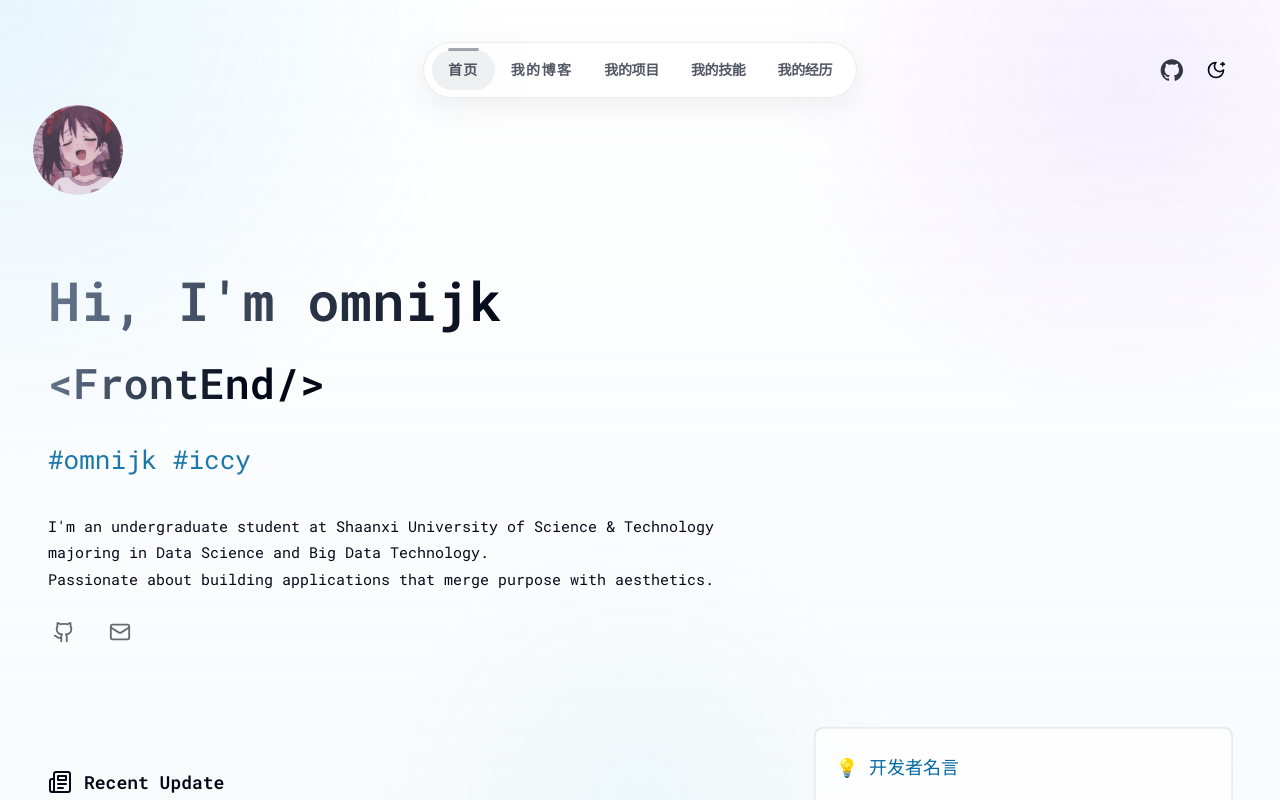
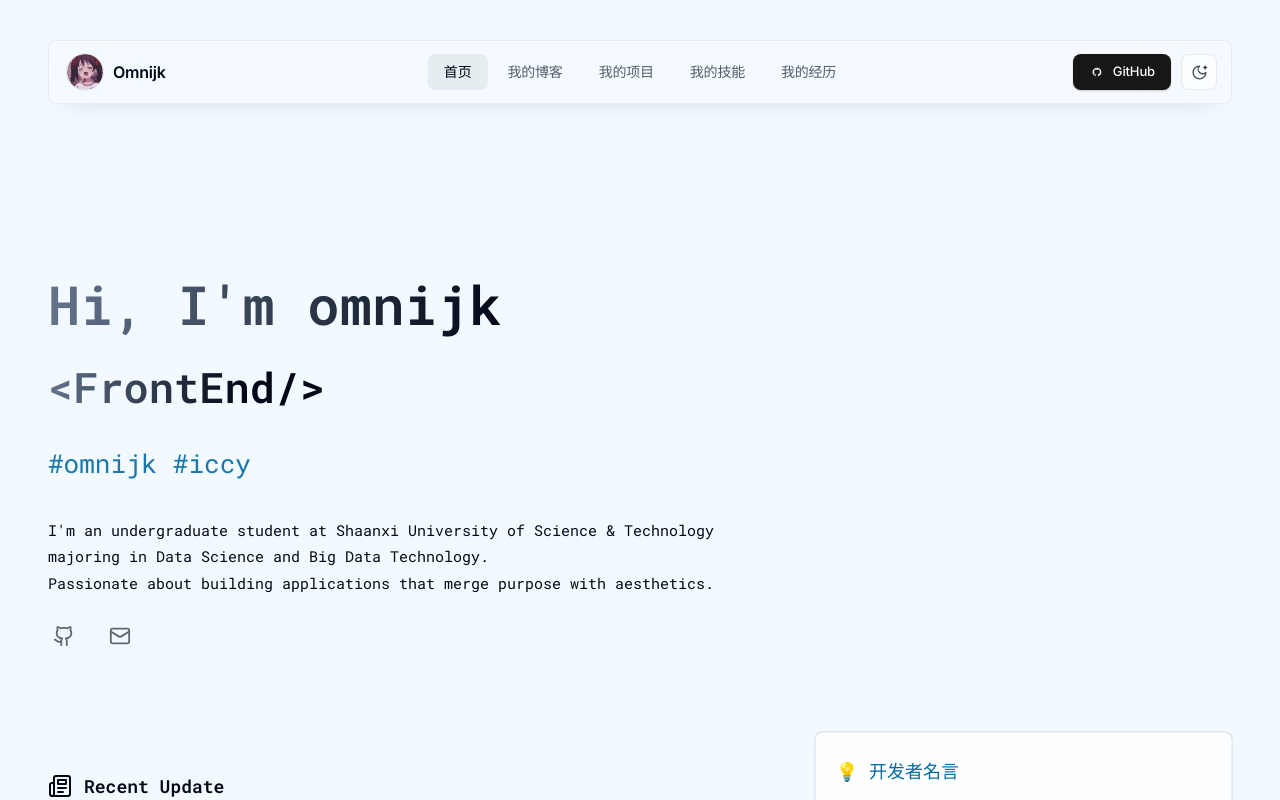
Before and after one commit to omnijk/omnijk.com, a Next.js app: page / in a window 1280 px wide. Shown: the top 800 px of the page. Built offline with nearby package versions, Linux system fonts and the light colour scheme.

Commit message:
chore: 导航栏UI调整

```diff
--- a/app/global.css
+++ b/app/global.css
@@ -103,21 +103,14 @@
   }
   body {
     @apply bg-background text-foreground;
-    background-image:
-      radial-gradient(circle at top left, hsl(199 89% 48% / 0.18), transparent 34%),
-      radial-gradient(circle at 85% 12%, hsl(262 83% 58% / 0.12), transparent 28%),
-      radial-gradient(circle at 50% 100%, hsl(180 70% 45% / 0.08), transparent 28%),
-      linear-gradient(180deg, hsl(var(--background)) 0%, hsl(var(--background)) 36%, hsl(210 40% 98% / 0.03) 100%);
     background-attachment: fixed;
   }
 }
 
+/* 浅色页面底色对齐 LangChain：#F2F9FF，去掉彩色渐变 */
 html.light body {
-  background-image:
-    radial-gradient(circle at top left, hsl(199 89% 48% / 0.1), transparent 32%),
-    radial-gradient(circle at 88% 10%, hsl(262 83% 58% / 0.08), transparent 26%),
-    radial-gradient(circle at 50% 100%, hsl(180 70% 45% / 0.05), transparent 26%),
-    linear-gradient(180deg, hsl(var(--background)) 0%, hsl(210 40% 98% / 0.9) 100%);
+  background-color: #f2f9ff;
+  background-image: none;
 }
 
 html:not(.light) body {
@@ -258,28 +251,6 @@ html:not(.light) pre {
 
 html:not(.light) .prose :not(pre) > code {
   color: #7dd3fc;
-}html.light .site-nav {
-  background: rgba(255, 255, 255, 0.82) !important;
-  border: 1px solid rgba(15, 23, 42, 0.08);
-  box-shadow: 0 10px 30px rgba(15, 23, 42, 0.06);
-}
-
-html.light .site-nav-item {
-  color: rgba(15, 23, 42, 0.72);
-}
-
-html.light .site-nav-item:hover {
-  background: rgba(15, 23, 42, 0.07) !important;
-  color: rgba(15, 23, 42, 0.95);
-}
-
-html.light .site-nav-selected {
-  background: rgba(15, 23, 42, 0.06) !important;
-}
-
-html.light .site-nav-selected-line {
-  border-top-color: rgba(15, 23, 42, 0.38);
-  box-shadow: 0 20px 100px 8px rgba(15, 23, 42, 0.14);
 }
 
 html.light .blog-content pre {
@@ -314,9 +285,3 @@ html.light .recent-update-overlay h2 {
 html.light .recent-update-overlay p {
   color: rgba(51, 65, 85, 0.92) !important;
 }
-
-/* Ensure theme toggle icon size wins over iconfont.css default */
-.theme-toggle-icon.iconfont {
-  font-size: 22px !important;
-  line-height: 1 !important;
-}
--- a/components/Avatar.jsx
+++ b/components/Avatar.jsx
@@ -1,30 +1,28 @@
-"use client";
-
 import Image from "next/image";
 import Link from "next/link";
 import avatarImg from "@/public/images/avatar.png";
 
-export default function Avatar({ page }) {
-  const isHomePage = page === "/";
-
+export default function Avatar() {
   return (
-    <div className="flex items-center justify-start col-span-1">
-      <Link href="/" className="avatar-shake-group inline-block">
-        <div
-          className={`flex flex-col items-start justify-end transition-transform duration-700 ease-out will-change-transform ${
-            isHomePage ? "translate-y-20 scale-150" : ""
-          }`}
+    <Link
+      href="/"
+      aria-label="Omnijk 首页"
+      className="avatar-shake-group flex shrink-0 items-center gap-2.5 py-1 pl-1 pr-2.5"
     >
+      <span className="relative flex h-9 w-9 shrink-0 items-center justify-center overflow-hidden rounded-full bg-muted ring-1 ring-black/[0.06] dark:ring-white/[0.12]">
         <Image
           src={avatarImg}
-            width={60}
-            alt="avatar"
-            className="avatar-shake-target rounded-full opacity-90"
-            loading={isHomePage ? "eager" : "lazy"}
+          alt="Omnijk"
+          width={36}
+          height={36}
+          priority
           unoptimized
+          className="avatar-shake-target h-full w-full object-cover"
         />
-        </div>
+      </span>
+      <span className="text-base font-semibold tracking-[-0.015em] text-foreground">
+        Omnijk
+      </span>
     </Link>
-    </div>
   );
 }
--- a/components/Header.jsx
+++ b/components/Header.jsx
@@ -1,31 +1,41 @@
 "use client";
 
 import { usePathname } from "next/navigation";
+import Link from "next/link";
 import Avatar from "./Avatar";
 import Navbar from "./Navbar";
+import { MobileMenu } from "./MobileMenu";
 import ThemeToggle from "./ThemeToggle";
 import GithubIcon from "@/public/icons/GithubIcon";
-import Link from "next/link";
 
 export default function Header() {
   const pathname = usePathname();
   const page = pathname.split("/").slice(0, 2).join("/");
 
   return (
-    <header className="grid w-full grid-flow-col grid-cols-3 sm:grid-cols-4">
-      <Avatar page={page} />
+    <header className="sticky top-4 z-50 w-full">
+      <div className="relative flex h-16 items-center justify-between gap-2 rounded-lg border border-black/[0.055] bg-white/25 px-2.5 font-sans shadow-[0_1px_0_rgba(255,255,255,0.6)_inset,0_10px_30px_-22px_rgba(15,23,42,0.3)] backdrop-blur-2xl backdrop-saturate-150 transition-colors dark:border-white/[0.06] dark:bg-neutral-950/45 dark:shadow-[0_1px_0_rgba(255,255,255,0.04)_inset,0_16px_40px_-24px_rgba(0,0,0,0.9)] sm:px-3.5">
+        <Avatar />
 
         <Navbar page={page} />
 
-      <div className="flex items-center justify-end gap-2">
+        <div className="flex items-center gap-2.5">
           <Link
             href="https://github.com/omnijk/omnijk.com"
             target="_blank"
-          className="text-foreground/80 hover:text-foreground dark:text-white/80 dark:hover:text-white"
+            rel="noreferrer"
+            className="group hidden h-9 items-center gap-2 rounded-[8px] bg-neutral-900 px-4 text-[13px] font-medium tracking-[-0.01em] text-white shadow-[0_1px_2px_rgba(0,0,0,0.2)] transition-all hover:-translate-y-px hover:bg-neutral-800 hover:shadow-[0_4px_12px_rgba(0,0,0,0.18)] dark:bg-white dark:text-neutral-950 dark:hover:bg-neutral-200 sm:inline-flex"
           >
-          <GithubIcon className="h-10 w-10" />
+            <GithubIcon className="h-4 w-4 opacity-90 transition-opacity group-hover:opacity-100" />
+            GitHub
           </Link>
+
           <ThemeToggle />
+
+          <div className="lg:hidden">
+            <MobileMenu />
+          </div>
+        </div>
       </div>
     </header>
   );
--- a/components/MobileMenu.jsx
+++ b/components/MobileMenu.jsx
@@ -1,13 +1,11 @@
 "use client";
 
-import { Button } from "@/components/ui/button";
 import {
   Sheet,
   SheetContent,
-  SheetHeader,
   SheetTrigger,
 } from "@/components/ui/sheet";
-import { ChevronDown } from "lucide-react";
+import { Menu } from "lucide-react";
 import { navigationItems } from "./Navbar";
 import Link from "next/link";
 import { cn } from "@/lib/utils";
@@ -16,7 +14,7 @@ import { useEffect, useState } from "react";
 
 export function MobileMenu() {
   const pathname = usePathname();
-  const page = navigationItems.find((item) => item.href === pathname);
+  const page = pathname.split("/").slice(0, 2).join("/");
   const [open, setOpen] = useState(false);
 
   useEffect(() => {
@@ -26,32 +24,47 @@ export function MobileMenu() {
   return (
     <Sheet open={open} onOpenChange={(state) => setOpen(state)}>
       <SheetTrigger asChild>
-        <Button className="bg-secondary text-muted-foreground shadow-[0_0px_3px_0.5px_#2f2f2f] hover:bg-[#f2f2f20d] rounded-full pr-2">
-          <span className="pr-1">
-            {pathname === "/" ? "首页" : page?.name || "菜单"}
-          </span>
-          <ChevronDown size={15} />
-        </Button>
+        <button
+          type="button"
+          aria-label="打开菜单"
+          className="inline-flex h-9 w-9 items-center justify-center rounded-[8px] border border-black/[0.08] bg-white/60 text-foreground transition-colors hover:bg-black/[0.05] dark:border-white/[0.1] dark:bg-white/[0.04] dark:hover:bg-white/[0.08]"
+        >
+          <Menu className="h-[18px] w-[18px]" />
+        </button>
       </SheetTrigger>
       <SheetContent
-        className="mt-10 ml-6 mr-10 border-none text-muted-foreground rounded-xl"
         side="top"
+        className="top-[5.5rem] mx-3 mt-0 rounded-[10px] border border-black/[0.08] bg-white/95 p-2 font-sans shadow-[0_24px_60px_-20px_rgba(15,23,42,0.35)] backdrop-blur-2xl backdrop-saturate-150 dark:border-white/[0.09] dark:bg-neutral-950/90 sm:mx-4"
       >
-        <ul className="flex flex-col pl-5 mt-5 space-y-1">
-          {navigationItems.map((item, index) => (
-            <li key={index}>
+        <div className="flex h-9 items-center px-4">
+          <span className="text-[11px] font-semibold uppercase tracking-[0.2em] text-muted-foreground">
+            导航
+          </span>
+        </div>
+        <nav className="flex flex-col gap-0.5 p-2">
+          {navigationItems.map((item) => {
+            const isSelected = page === item.href;
+
+            return (
               <Link
+                key={item.name}
                 href={item.href}
+                aria-current={isSelected ? "page" : undefined}
                 className={cn(
-                  pathname === item.href ? "font-bold" : "",
-                  "flex items-center py-3"
+                  "flex items-center justify-between rounded-[8px] px-4 py-3 text-sm transition-colors",
+                  isSelected
+                    ? "bg-black/[0.05] font-semibold text-foreground dark:bg-white/[0.08]"
+                    : "text-muted-foreground hover:bg-black/[0.03] hover:text-foreground dark:hover:bg-white/[0.05]"
                 )}
               >
                 {item.name}
+                {isSelected && (
+                  <span className="h-1.5 w-1.5 rounded-full bg-sky-500" />
+                )}
               </Link>
-            </li>
-          ))}
-        </ul>
+            );
+          })}
+        </nav>
       </SheetContent>
     </Sheet>
   );
--- a/components/Navbar.jsx
+++ b/components/Navbar.jsx
@@ -1,7 +1,6 @@
 "use client";
 import { motion } from "framer-motion";
 import Link from "next/link";
-import { MobileMenu } from "./MobileMenu";
 
 export const navigationItems = [
   {
@@ -28,51 +27,35 @@ export const navigationItems = [
 
 export default function Navbar({ page }) {
   return (
-    <>
-      <div className="justify-center hidden col-span-2 mt-0.5 sm:flex h-14">
-        <ul className="site-nav items-center justify-center hidden bg-[#f2f2f21a] rounded-full sm:flex px-2 py-1 ">
+    <nav className="absolute left-1/2 hidden -translate-x-1/2 lg:block">
+      <ul className="flex items-center gap-1">
         {navigationItems.map((item) => {
-            const isSelected = page == item.href;
+          const isSelected = page === item.href;
+
           return (
-              <motion.li key={item.name} className="relative">
+            <li key={item.name} className="relative">
               {isSelected && (
-                  <>
-                    <div className="site-nav-selected-line absolute left-1/4 w-1/2 mx-auto border-t-[3px] rounded-full shadow-[0_20px_100px_8px_#fff]">
-                      <motion.div
-                        className="absolute inset-0"
-                        layoutId="selected"
-                      ></motion.div>
-                    </div>
-                    <div className="site-nav-selected absolute top-0.5 bottom-0.5 w-full bg-[#f2f2f20d] rounded-full">
-                      <motion.div
-                        className="absolute inset-0"
-                        layoutId="selecteddiv"
-                      ></motion.div>
-                    </div>
-                  </>
+                <motion.span
+                  layoutId="nav-active"
+                  className="absolute inset-0 rounded-[7px] bg-black/[0.055] dark:bg-white/[0.09]"
+                  transition={{ type: "spring", stiffness: 420, damping: 34 }}
+                />
               )}
               <Link
                 href={item.href}
-                  className="site-nav-item block rounded-full overflow-hidden"
-                >
-                  <motion.div
-                    whileHover={{
-                      backgroundColor: "#f2f2f20d",
-                    }}
-                    className={`px-4 py-3 rounded-full ${item.name !== "首页" && item.name !== "我的博客" ? "tracking-tight" : "tracking-widest"} font-bold text-sm`}
+                aria-current={isSelected ? "page" : undefined}
+                className={`relative z-10 flex h-9 items-center rounded-[7px] px-4 text-sm font-medium tracking-[-0.015em] transition-colors ${
+                  isSelected
+                    ? "text-foreground"
+                    : "text-foreground/65 hover:text-foreground"
+                }`}
               >
                 {item.name}
-                  </motion.div>
               </Link>
-              </motion.li>
+            </li>
           );
         })}
       </ul>
-      </div>
-
-      <div className="flex items-center justify-center sm:hidden">
-        <MobileMenu />
-      </div>
-    </>
+    </nav>
   );
 }
--- a/components/ThemeToggle.jsx
+++ b/components/ThemeToggle.jsx
@@ -12,7 +12,10 @@ export default function ThemeToggle() {
 
   if (!mounted) {
     return (
-      <button aria-label="Toggle theme" className="w-8 h-8 rounded-md" />
+      <span
+        aria-hidden="true"
+        className="inline-flex h-9 w-9 rounded-[8px] border border-black/[0.08] bg-white/60 dark:border-white/[0.1] dark:bg-white/[0.04]"
+      />
     );
   }
 
@@ -20,14 +23,15 @@ export default function ThemeToggle() {
 
   return (
     <button
-      aria-label="Toggle theme"
+      type="button"
+      aria-label="切换主题"
       onClick={() => setTheme(isDark ? "light" : "dark")}
-      className="flex items-center justify-center w-8 h-8 p-1 rounded-md hover:bg-muted/10 transition"
+      className="inline-flex h-9 w-9 items-center justify-center rounded-[8px] border border-black/[0.08] bg-white/60 text-foreground/70 transition-all hover:-translate-y-px hover:bg-black/[0.04] hover:text-foreground dark:border-white/[0.1] dark:bg-white/[0.04] dark:hover:bg-white/[0.08]"
     >
       {isDark ? (
-        <SunMedium className="size-5" aria-hidden="true" />
+        <SunMedium className="h-[17px] w-[17px]" aria-hidden="true" />
       ) : (
-        <MoonStar className="size-5" aria-hidden="true" />
+        <MoonStar className="h-[17px] w-[17px]" aria-hidden="true" />
       )}
     </button>
   );
--- a/tailwind.config.js
+++ b/tailwind.config.js
@@ -8,6 +8,22 @@ module.exports = {
   ],
   theme: {
     extend: {
+      fontFamily: {
+        sans: [
+          "var(--font-inter)",
+          "ui-sans-serif",
+          "system-ui",
+          "-apple-system",
+          "Segoe UI",
+          "Roboto",
+          "Helvetica Neue",
+          "Arial",
+          "Noto Sans SC",
+          "PingFang SC",
+          "Microsoft YaHei",
+          "sans-serif",
+        ],
+      },
       colors: {
         background: "hsl(var(--background))",
         foreground: "hsl(var(--foreground))",
```
Also changed, not shown: app/layout.js (+8 -2 lines), 1 other file (tests, documents, lock files or other folders). Lines whose indentation alone changed are shown as unchanged.
